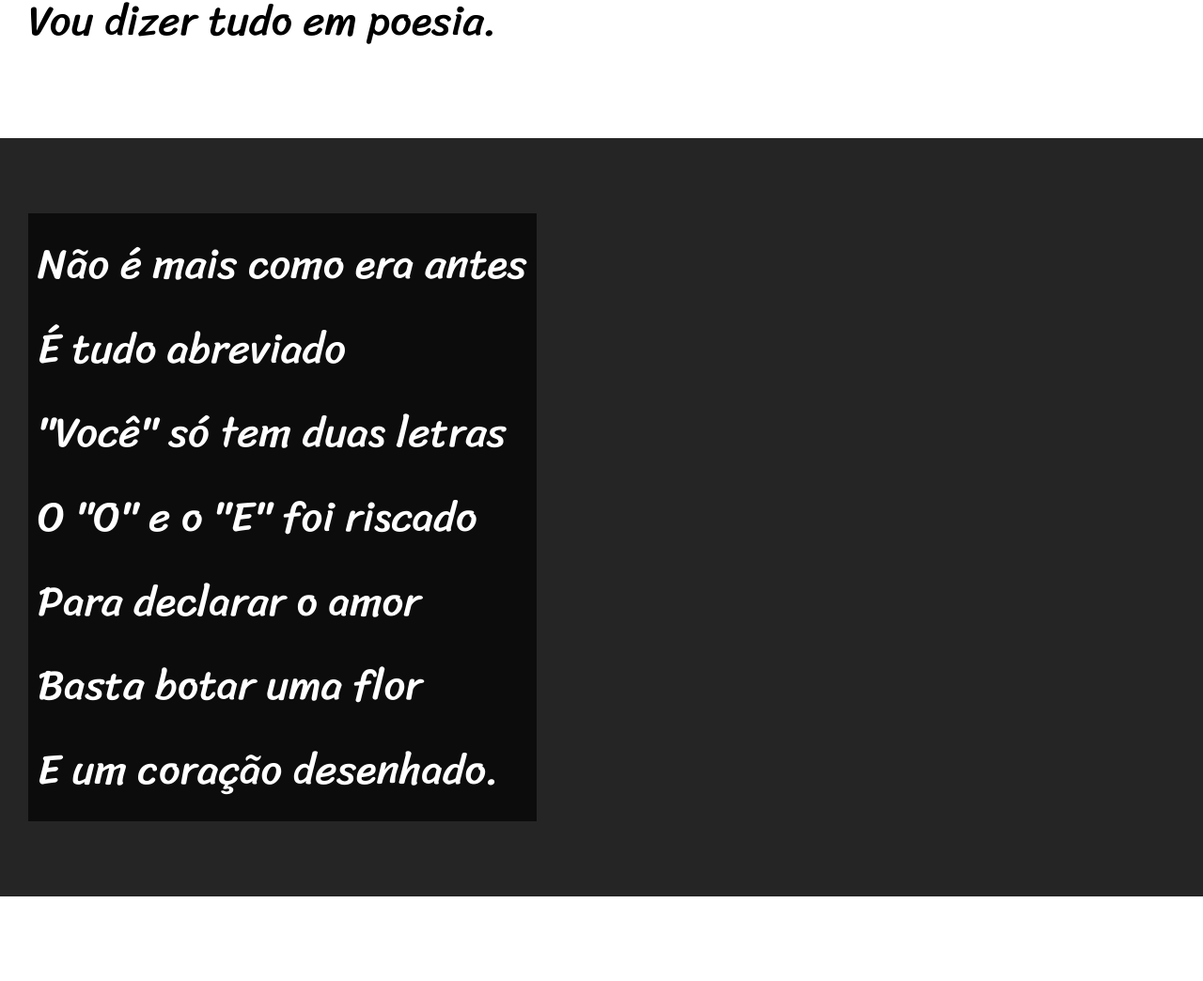
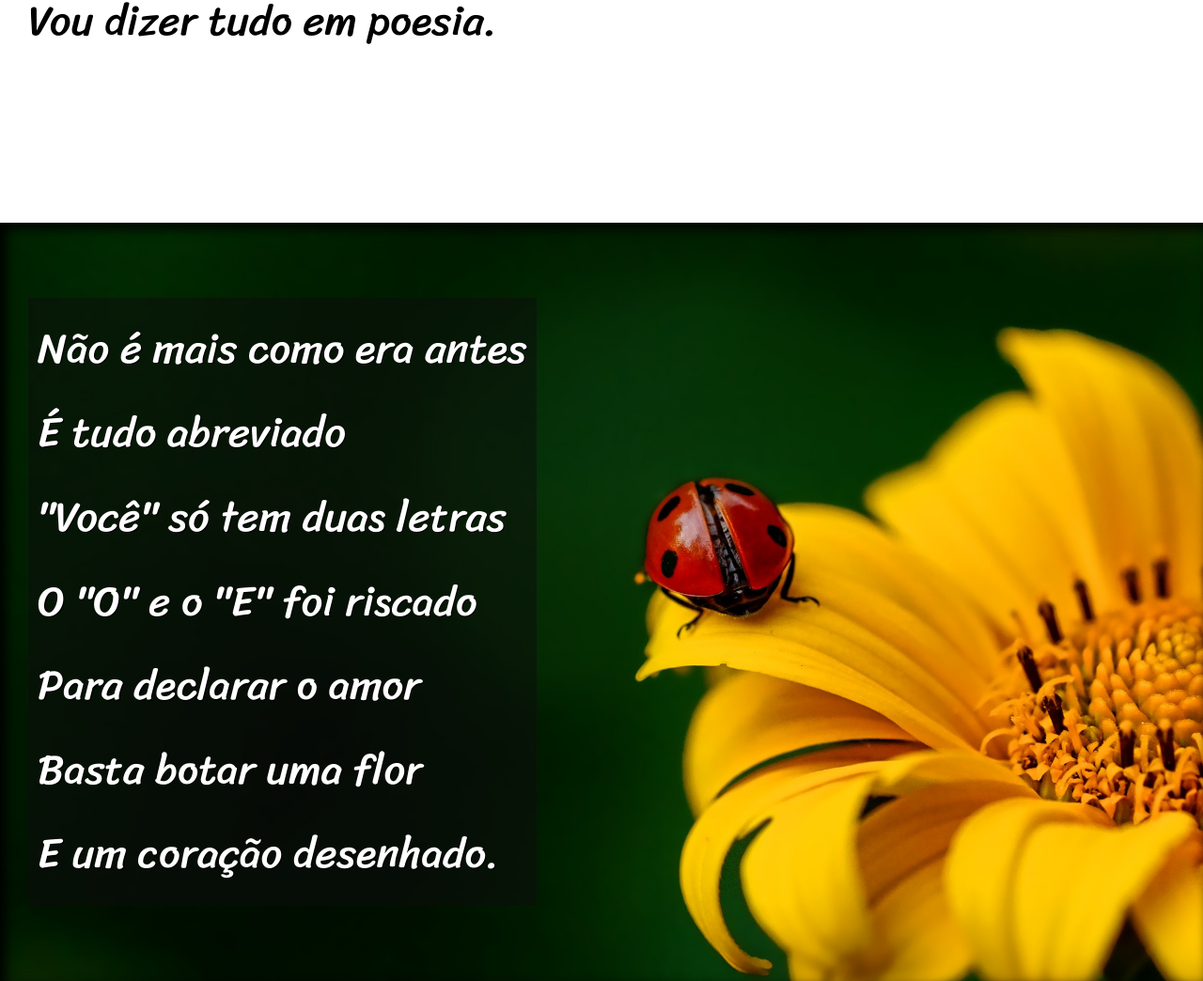
Before and after one commit to cordeirocode/projeto-cordel, a plain HTML site: page index.html in a window 1280 px wide. Shown: the part 900-1944 px from the top of the page at 94% size. Drawn offline with Linux system fonts and the light colour scheme.

Commit message:
Projeto Cordel finalizado

```diff
--- a/estilo/style.css
+++ b/estilo/style.css
@@ -55,6 +55,12 @@ section {
     line-height: 2em;
     font-family: var(--font03);
     font-size: 3.5vw;
+    background-size: cover;
+    background-attachment: fixed;
+}
+
+section > p {
+    padding-bottom: 2em;
 }
 
 section.normal {
@@ -65,13 +71,26 @@ section.normal {
 section.imagem {
     background-color: rgb(37, 37, 37);
     color: white;
+    box-shadow: inset 6px 6px 13px 0px black;
 }
 
 section.imagem > p {
     display: inline-block;
     padding: 10px;
-    background-color: rgb(12, 12, 12);
+    background-color: rgba(12, 12, 12, 0.5);
+    text-shadow: 1px 1px 0px black;
 
+}
+
+section#img01 {
+    background-image: url("../imagens/background001.jpg");
+    background-position: right center;
+
+}
+
+section#img02 {
+    background-image: url("../imagens/background002.jpg");
+    background-position: right center;
 }
 
 footer {
@@ -79,4 +98,5 @@ footer {
     color: white;
     text-align: center;
     padding: 7px;
+    font-size: 0.7em;
 }
--- a/index.html
+++ b/index.html
@@ -29,7 +29,7 @@
         </p>
     </section>
 
-    <section class="imagem">
+    <section class="imagem" id="img01">
         <p>
             Não é mais como era antes <br>
             É tudo abreviado <br>
@@ -63,7 +63,7 @@
         </p>
     </section>
 
-    <section class="imagem">
+    <section class="imagem" id="img02">
         <p>
             Tenho saudade das cartas <br>
             Escritas com a própria mão <br>
```
